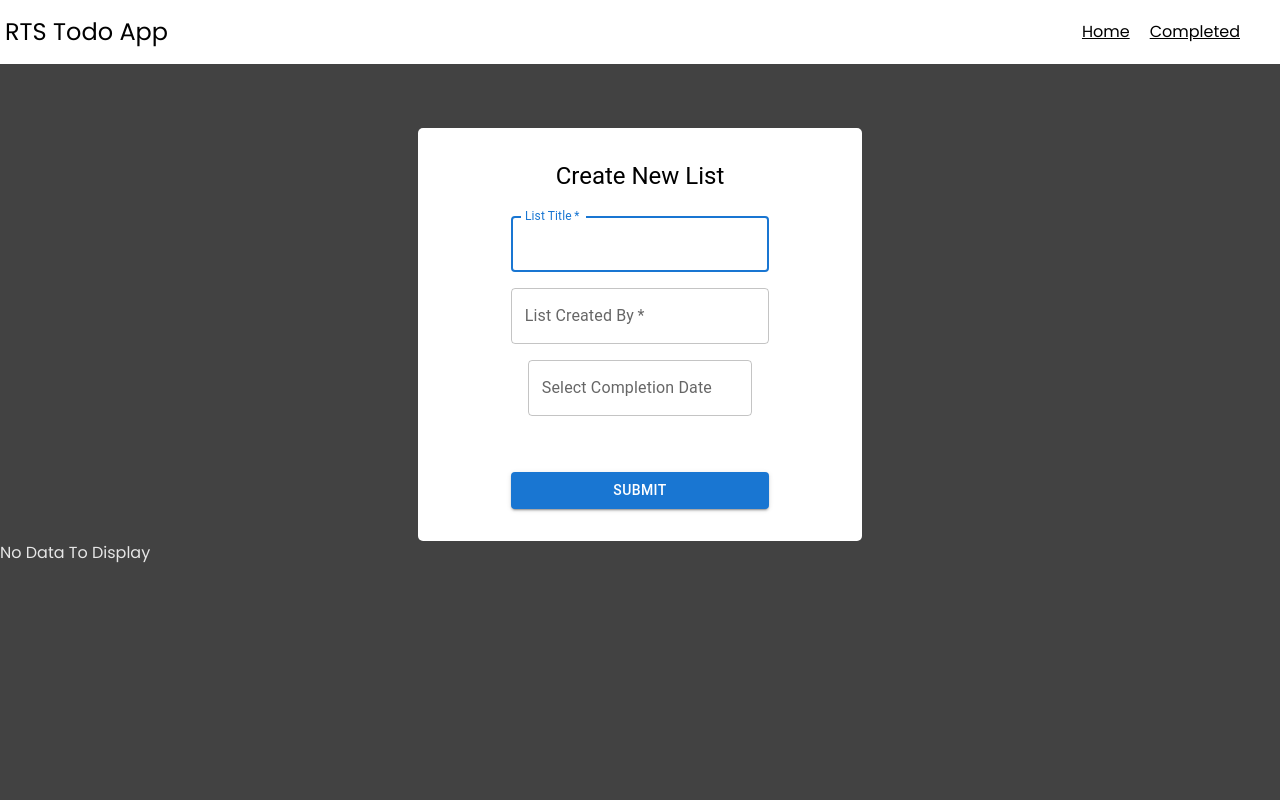
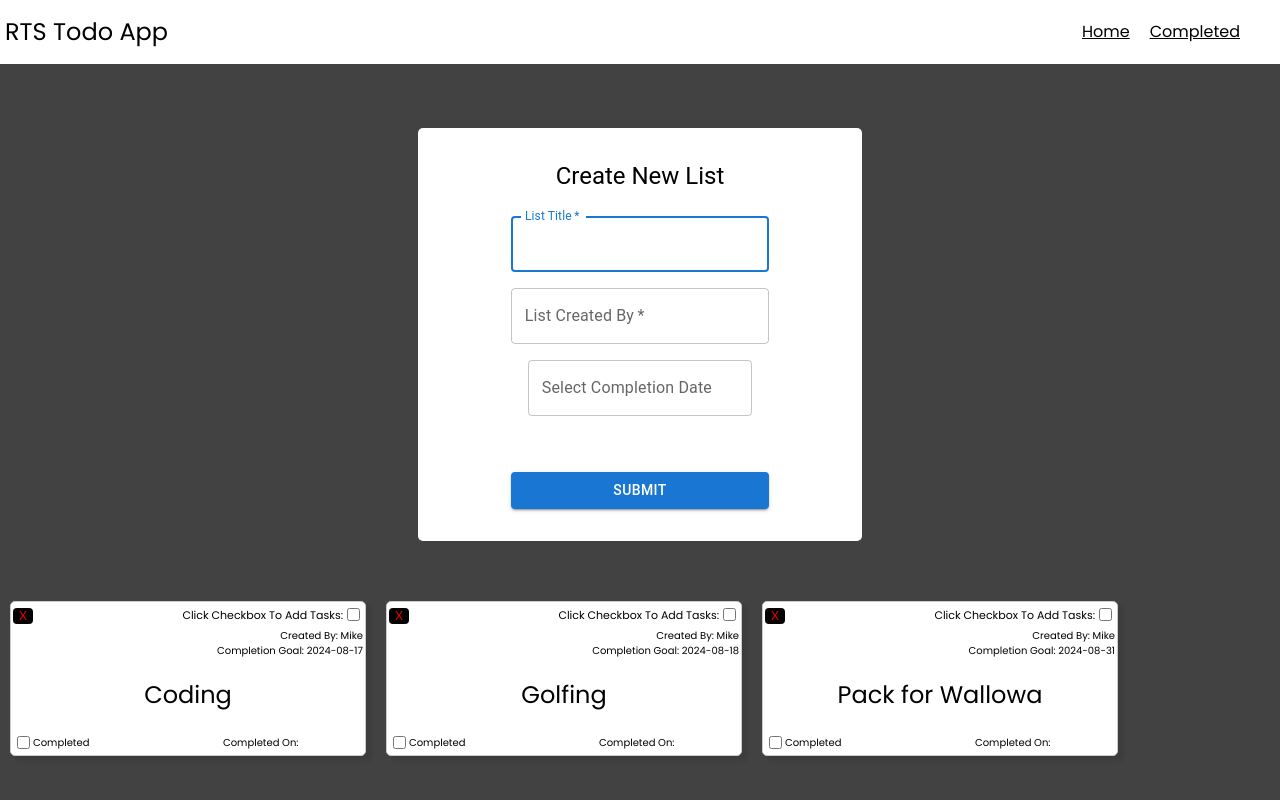
Before and after one commit to michaeladilulo/RTS-Todo-App, a React (Vite) app: page / in a window 1280 px wide. Shown: the top 800 px of the page. Built offline with nearby package versions, Linux system fonts and the light colour scheme; data requests are answered from the project's data file.

Commit message:
When checkbox is checked for List Selection, form shows / hides

```diff
--- a/data/db.json
+++ b/data/db.json
@@ -1,3 +1,36 @@
 {
-  "list": []
+  "list": [
+    {
+      "completionGoal": "2024-08-17",
+      "completedOn": null,
+      "createdBy": "Mike",
+      "title": "Coding",
+      "id": "b6df",
+      "completed": false
+    },
+    {
+      "completionGoal": "2024-08-18",
+      "completedOn": null,
+      "createdBy": "Mike",
+      "title": "Golfing",
+      "id": "b605",
+      "completed": false
+    },
+    {
+      "completionGoal": "2024-08-31",
+      "completedOn": null,
+      "createdBy": "Mike",
+      "title": "Pack for Wallowa",
+      "id": "7208",
+      "completed": false
+    },
+    {
+      "completionGoal": "2024-08-18",
+      "completedOn": null,
+      "createdBy": "Mike",
+      "title": "Clean House",
+      "id": "8635",
+      "completed": false
+    }
+  ]
 }
--- a/src/Components/ListCard/ListCard.css
+++ b/src/Components/ListCard/ListCard.css
@@ -13,6 +13,21 @@
     padding-bottom: 0px;
     display: flex;
     flex-direction: column;
+}
+
+.card-selection-and-deletion {
+    display: flex;
+    align-items: center;
+    justify-content: space-between;
+}
+
+.text-for-list-selection {
+    font-size: 11px;
+}
+
+.text-checkbox-container {
+    display: flex;
+    align-items: center;
 }
 
 .card-content {
--- a/src/Components/ListCard/ListCard.tsx
+++ b/src/Components/ListCard/ListCard.tsx
@@ -3,6 +3,8 @@ import ListDeleteIcon from '../ListDeleteIcon/ListDeleteIcon';
 import axios from 'axios';
 import dayjs from 'dayjs';
 import './ListCard.css';
+import ListSelectionCheckbox from '../ListSelectionCheckbox/ListSelectionCheckbox';
+import TaskForm from '../TaskForm/TaskForm';
 
 interface CardProps {
   createdBy: string,
@@ -17,10 +19,12 @@ interface CardProps {
 const ListCard:FC<CardProps> = ({id, createdBy, completionGoal, title, completedOn, completed, renderingLists}) => {
   const [listComplete, setListComplete] = useState<boolean>(completed ?? false);
   const [completionDate, setCompletionDate] = useState<string | null>(completedOn ?? '');
+  const [checked, setChecked] = useState(false);
 
   const handleChange = async (event: React.ChangeEvent<HTMLInputElement>) => {
     const date = dayjs().format('YYYY-MM-DD');
     const isChecked = event.target.checked;
+
 
     console.log(isChecked)
     setListComplete(isChecked);
@@ -47,9 +51,19 @@ const ListCard:FC<CardProps> = ({id, createdBy, completionGoal, title, completed
     }
   };
 
+  const handleCheckmarkChange = (event: { target: { checked: boolean | ((prevState: boolean) => boolean); }; }) => {
+    setChecked(event.target.checked);
+  }
+
+
   return (
     <span className='card-container'>
-    <ListDeleteIcon id={id} renderingLists={renderingLists}/>
+      <span className='card-selection-and-deletion'>
+        <ListDeleteIcon id={id} renderingLists={renderingLists}/>
+        <div className='text-checkbox-container'>
+        <span className='text-for-list-selection'>Click Checkbox To Add Tasks:</span><ListSelectionCheckbox id={id} checked={checked} onChange={handleCheckmarkChange}/>
+        </div>
+      </span>
     <div>
       <div className='card-content'>
       <div>
@@ -60,6 +74,9 @@ const ListCard:FC<CardProps> = ({id, createdBy, completionGoal, title, completed
       </div>
       <div className='list-title'>
         <h2>{title}</h2>
+      </div>
+      <div>
+        {checked ? <TaskForm /> : null}
       </div>
       <div className='card-footer'>
         <span className='card-checkbox'>
--- /dev/null
+++ b/src/Components/ListSelectionCheckbox/ListSelectionCheckbox.tsx
@@ -0,0 +1,36 @@
+import React, { ChangeEvent, FC } from 'react'
+import './ListSelectionCheckbox.css'
+import axios from 'axios'
+
+type ListSelectionCheckboxProps = {
+    id: string;
+    checked: boolean;
+    onChange: (event: ChangeEvent<HTMLInputElement>) => void; // Add onChange prop
+}
+
+const ListSelectionCheckbox:FC<ListSelectionCheckboxProps> = ({id, checked, onChange}) => {
+
+    const handleClick = async (event: ChangeEvent<HTMLInputElement>) => {
+        try {
+           const response = await axios.get(`http://localhost:3000/list/${id}`, {
+                headers: {
+                    'Content-Type': 'application/json'
+                }
+            })
+            console.log(response.data)
+        } catch (error) {
+            console.error(error)
+        }
+    }
+
+    return (
+        <span className='checkbox-container'>
+        <input type='checkbox' checked={checked} onChange={(e) => {
+            handleClick(e);
+            onChange(e);
+        }} />
+        </span>
+    )
+}
+
+export default ListSelectionCheckbox
--- a/src/Components/TaskForm/TaskForm.css
+++ b/src/Components/TaskForm/TaskForm.css
@@ -0,0 +1,3 @@
+.input-button-task-form {
+    display: flex !important;
+}
--- a/src/Components/TaskForm/TaskForm.tsx
+++ b/src/Components/TaskForm/TaskForm.tsx
@@ -1,11 +1,101 @@
-import React from 'react';
+import { Box, Button, Container, Grid, TextField, Typography } from '@mui/material';
+import React, { ChangeEvent, useState } from 'react';
 import './TaskForm.css';
+import axios from 'axios';
+
+type FormData = {
+    title: string,
+    completed: boolean,
+  }
 
 const TaskForm = () => {
+    const [formData, setFormData] = useState<FormData>({
+        title: '',
+        completed: false
+      });
+
+      const handleChange = (e: ChangeEvent<HTMLInputElement>): void => {
+        const {name, value, type, checked} = e.target;
+        setFormData(previousState => ({
+          ...previousState,
+          [name]: type === 'checkbox' ? checked : value
+        }))
+      }
+
+      const handleSubmit = async (e: React.FormEvent<HTMLFormElement>): Promise<void> => {
+        e.preventDefault();
+
+        try {
+          const response = await axios.post(`http://localhost:3000/list`,
+            formData
+          )
+          console.log(response.data)
+        //   renderingLists(response.data, 'POST')
+
+          setFormData({
+            title: '',
+            completed: false
+          })
+        } catch (error) {
+          console.error('Error', error)
+        }
+      }
+
     return (
         <>
         {/* TODO: This will just be the way I stub it out now to get it to work, can refactor and talk to somebody about it later on */}
-        {/* Create a checkbox in the top right of the list card that has a label of 'Create Tasks for lists' */}
+
+<Container component='main' maxWidth='xs' className='form-container'>
+    <Box
+      sx={{
+        display: 'flex',
+        flexDirection: 'column',
+        alignItems: 'center',
+      }}>
+    <Typography component='p' className='form-header-title'>
+        Create New Task
+    </Typography>
+    <Box component='form' noValidate onSubmit={handleSubmit} >
+        <Grid justifyContent={'center'} alignItems={'center'}>
+                <Grid item xs={12} sm={8}>
+                    <Box sx={{ display: 'flex', alignItems: 'center' }}>
+                        <input
+                            type='checkbox'
+                            id='completed'
+                            name='completed'
+                            checked={formData.completed}
+                            onChange={handleChange}
+                            className='form-input-checkbox'
+                        />
+                    </Box>
+                </Grid>
+            <Grid sx={{display: 'flex', flexDirection: 'row', alignItems: 'center'}}>
+                <TextField
+                    autoComplete='given-name'
+                    required
+                    fullWidth
+                    id='taskTitle'
+                    label='Task Title'
+                    onChange={handleChange}
+                    value={formData.title}
+                    name='title'
+                    autoFocus
+                />
+            <Grid item xs={12} sm={8} sx={{ml:1}}>
+                <Button
+                    type='submit'
+                    fullWidth
+                    variant='contained'
+                    color='success'
+                    >Submit
+                </Button>
+            </Grid>
+            </Grid>
+        </Grid>
+    </Box>
+    </Box>
+</Container>
+        {/* DONE: Create a checkbox in the top right of the list card that has a label of 'Create Tasks for lists' */}
         {/* When Checked => This form will show */}
         {/* When Not Checked => This form will not show */}
         {/* This checkbox when checked will run an api call that has an endpoint of List/${listId} */}
```
Also changed, not shown: src/Types/Types.tsx (+7 -0 lines), src/Components/ListSelectionCheckbox/ListSelectionCheckbox.css (added).
